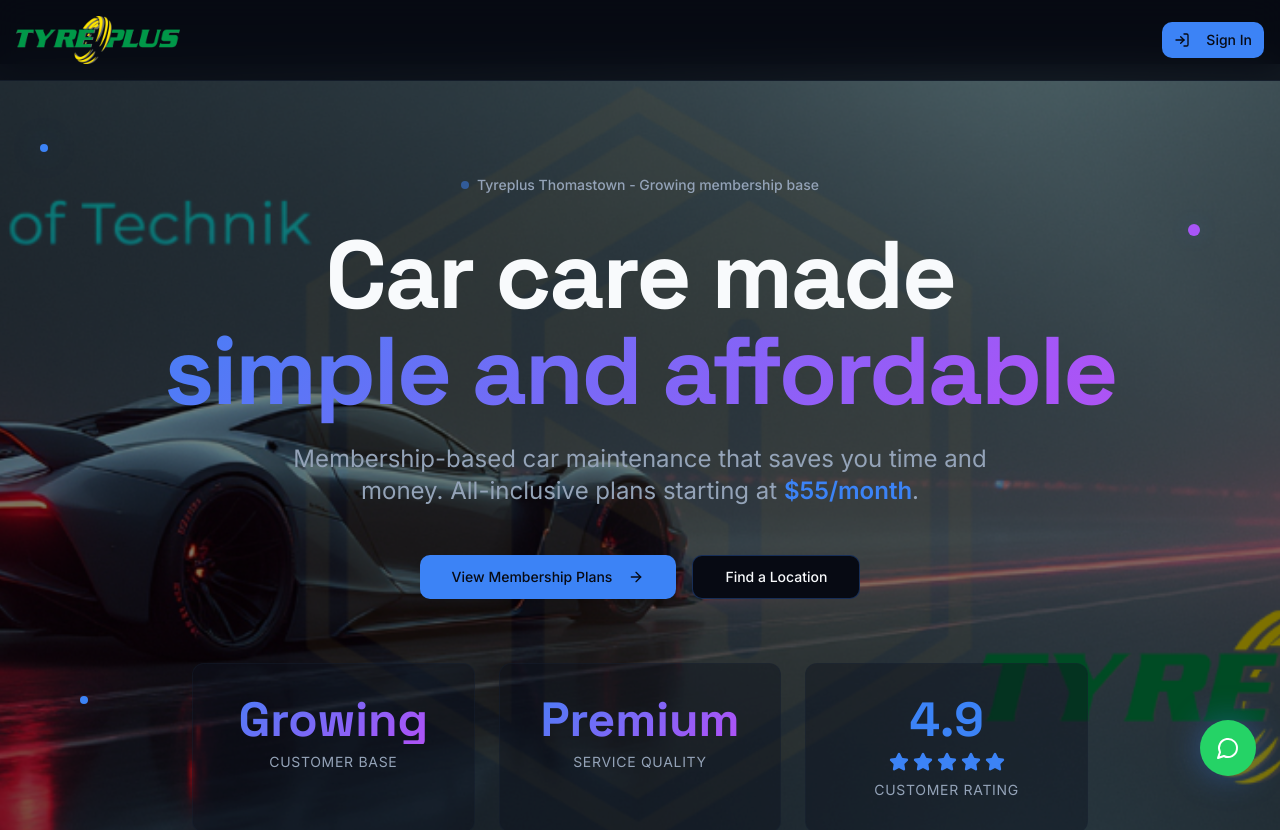
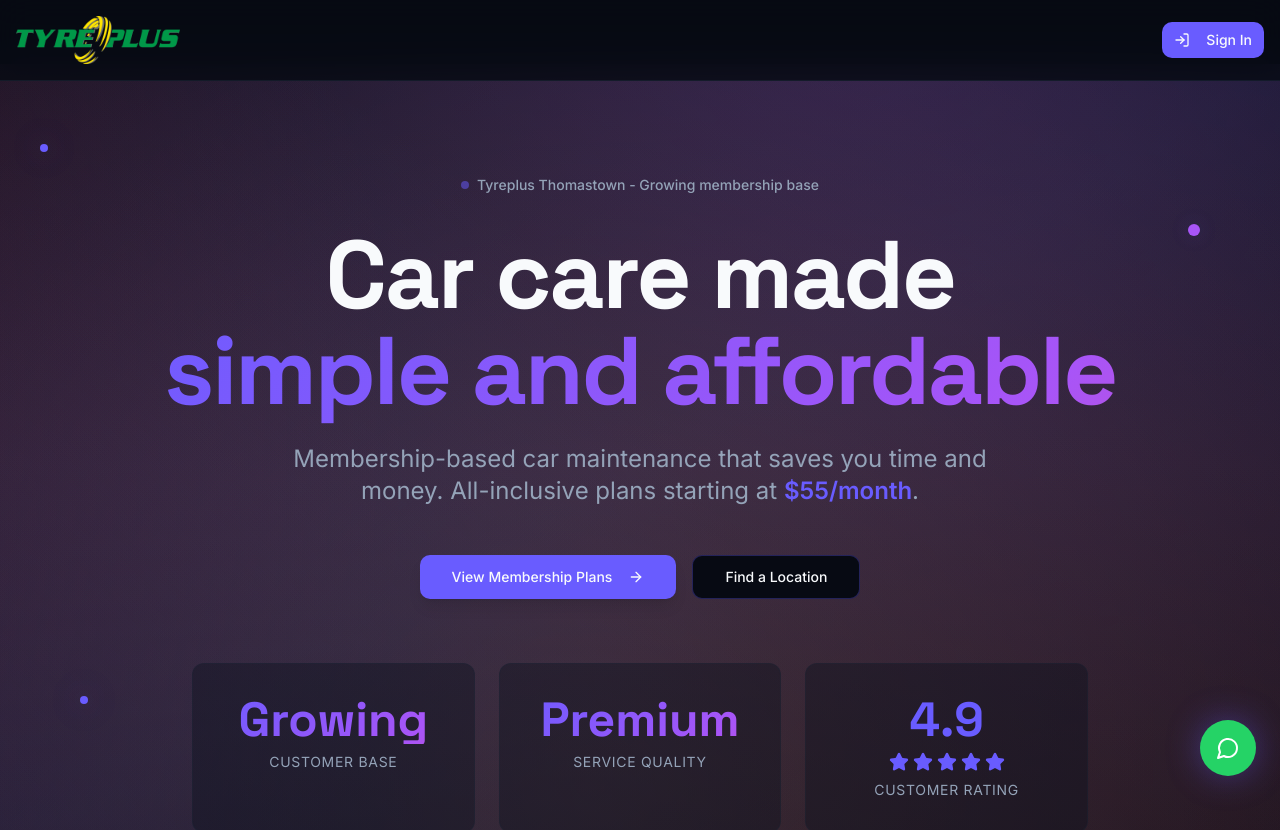
Before and after one commit to wai2much/thoma-revamp-pro, a React (Vite) app: page / in a window 1280 px wide. Shown: the top 830 px of the page. Built offline with nearby package versions, Linux system fonts and the light colour scheme.

Commit message:
Update card design

```diff
--- a/src/components/Hero.tsx
+++ b/src/components/Hero.tsx
@@ -25,22 +25,17 @@ export const Hero = () => {
 
   return (
     <section className="relative min-h-screen flex items-center justify-center overflow-hidden px-4 pt-20">
-      {/* Banner Background Carousel */}
-      {banners.map((banner, index) => (
-        <div
-          key={index}
-          className="absolute inset-0 transition-opacity duration-1000"
-          style={{
-            opacity: currentBanner === index ? 1 : 0,
-            backgroundImage: `url(${banner})`,
-            backgroundSize: 'cover',
-            backgroundPosition: 'center',
-          }}
-        />
-      ))}
+      {/* Stripe-inspired gradient background */}
+      <div className="absolute inset-0 bg-gradient-to-br from-background via-secondary/30 to-background" />
+      <div className="absolute inset-0 opacity-80 animate-[gradient-shift_20s_ease_infinite]"
+           style={{
+             background: 'var(--gradient-stripe)',
+             backgroundSize: '200% 200%'
+           }}
+      />
 
-      {/* Dark overlay for better text readability */}
-      <div className="absolute inset-0 bg-black/50" />
+      {/* Subtle overlay for depth */}
+      <div className="absolute inset-0 bg-gradient-to-b from-transparent via-background/5 to-background/30" />
 
       {/* Animated dots */}
       <div className="absolute top-20 left-10 w-2 h-2 bg-primary rounded-full pulse-glow" />
--- a/src/components/LuxuryMembershipCard.tsx
+++ b/src/components/LuxuryMembershipCard.tsx
@@ -83,7 +83,13 @@ export const LuxuryMembershipCard = () => {
   };
 
   return (
-    <section className="relative py-24 px-4 overflow-hidden bg-gradient-to-b from-background via-background/95 to-background">
+    <section className="relative py-24 px-4 overflow-hidden">
+      {/* Stripe-style gradient background */}
+      <div className="absolute inset-0 bg-gradient-to-b from-background via-secondary/20 to-background" />
+      <div className="absolute inset-0 opacity-60"
+           style={{ background: 'var(--gradient-stripe)' }}
+      />
+
       <div className="container max-w-5xl mx-auto relative z-10">
         <div className="text-center mb-8 space-y-4">
           <h2 className="text-5xl md:text-6xl font-semibold tracking-tight text-foreground">
@@ -125,8 +131,8 @@ export const LuxuryMembershipCard = () => {
           <div className="relative group">
             <div className={`absolute -inset-8 blur-3xl opacity-0 group-hover:opacity-100 transition-opacity duration-700 ${
               selectedStyle === "classic"
-                ? "bg-gradient-to-r from-primary/20 via-primary/30 to-primary/20"
-                : "bg-gradient-to-r from-pink-500/20 via-purple-500/30 to-pink-500/20"
+                ? "bg-gradient-to-r from-primary/30 via-accent/30 to-primary/30"
+                : "bg-gradient-to-r from-[hsl(355_100%_64%)]/30 via-[hsl(271_91%_65%)]/30 to-[hsl(355_100%_64%)]/30"
             }`} />
 
             <Card className={`relative w-[380px] h-[240px] overflow-hidden border shadow-2xl backdrop-blur-xl transition-all duration-500 group-hover:scale-[1.02] group-hover:shadow-[0_20px_60px_-15px_rgba(0,0,0,0.3)] ${
--- a/src/index.css
+++ b/src/index.css
@@ -17,11 +17,11 @@ All colors MUST be HSL.
     --popover: 222 40% 8%;
     --popover-foreground: 210 40% 98%;
 
-    --primary: 217 91% 60%;
-    --primary-foreground: 222 47% 5%;
-    --primary-glow: 217 91% 70%;
+    --primary: 245 100% 68%;
+    --primary-foreground: 210 40% 98%;
+    --primary-glow: 249 100% 69%;
 
-    --secondary: 217 33% 17%;
+    --secondary: 210 72% 15%;
     --secondary-foreground: 210 40% 98%;
 
     --muted: 217 33% 17%;
@@ -30,6 +30,11 @@ All colors MUST be HSL.
     --accent: 271 91% 65%;
     --accent-foreground: 210 40% 98%;
     --accent-glow: 271 91% 75%;
+
+    --stripe-pink: 355 100% 64%;
+    --stripe-orange: 25 100% 75%;
+    --stripe-purple: 271 91% 65%;
+    --stripe-violet: 249 100% 69%;
 
     --destructive: 0 63% 31%;
     --destructive-foreground: 210 40% 98%;
@@ -40,15 +45,20 @@ All colors MUST be HSL.
 
     --radius: 0.75rem;
 
-    /* Enhanced gradients */
-    --gradient-primary: linear-gradient(135deg, hsl(217 91% 60%), hsl(271 91% 65%));
-    --gradient-accent: linear-gradient(135deg, hsl(271 91% 65%), hsl(316 70% 60%));
-    --gradient-hero: linear-gradient(135deg, hsl(217 91% 60%) 0%, hsl(271 91% 65%) 50%, hsl(316 70% 60%) 100%);
-    --gradient-card: linear-gradient(135deg, hsl(217 91% 60% / 0.05), hsl(271 91% 65% / 0.05));
-    --gradient-mesh: radial-gradient(at 0% 0%, hsl(217 91% 60% / 0.2) 0px, transparent 50%),
+    /* Stripe-inspired gradients */
+    --gradient-primary: linear-gradient(135deg, hsl(245 100% 68%), hsl(271 91% 65%));
+    --gradient-accent: linear-gradient(135deg, hsl(271 91% 65%), hsl(355 100% 64%));
+    --gradient-hero: linear-gradient(135deg, hsl(245 100% 68%) 0%, hsl(271 91% 65%) 50%, hsl(355 100% 64%) 100%);
+    --gradient-card: linear-gradient(135deg, hsl(245 100% 68% / 0.05), hsl(271 91% 65% / 0.05));
+    --gradient-stripe: radial-gradient(circle at 20% 50%, hsl(355 100% 64% / 0.25) 0%, transparent 50%),
+                       radial-gradient(circle at 80% 20%, hsl(271 91% 65% / 0.25) 0%, transparent 50%),
+                       radial-gradient(circle at 40% 80%, hsl(249 100% 69% / 0.25) 0%, transparent 50%),
+                       radial-gradient(circle at 70% 70%, hsl(25 100% 75% / 0.25) 0%, transparent 50%),
+                       radial-gradient(circle at 90% 90%, hsl(355 100% 64% / 0.15) 0%, transparent 50%);
+    --gradient-mesh: radial-gradient(at 0% 0%, hsl(245 100% 68% / 0.2) 0px, transparent 50%),
                      radial-gradient(at 100% 0%, hsl(271 91% 65% / 0.2) 0px, transparent 50%),
-                     radial-gradient(at 100% 100%, hsl(316 70% 60% / 0.2) 0px, transparent 50%),
-                     radial-gradient(at 0% 100%, hsl(217 91% 60% / 0.2) 0px, transparent 50%);
+                     radial-gradient(at 100% 100%, hsl(25 100% 75% / 0.2) 0px, transparent 50%),
+                     radial-gradient(at 0% 100%, hsl(355 100% 64% / 0.2) 0px, transparent 50%);
 
     /* Enhanced shadows */
     --shadow-glow: 0 0 60px hsl(217 91% 60% / 0.4);
```
